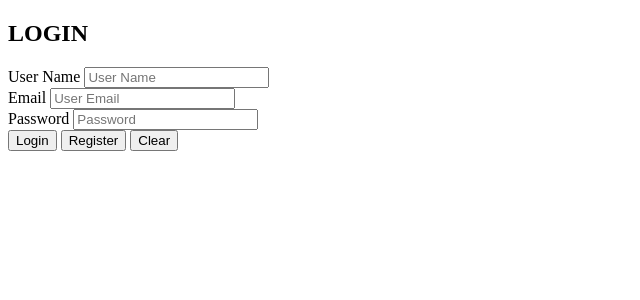
After one commit to LKAMinco/VUT_FIT_IIS, a PHP site: page / in a window 1280 px wide. The commit adds this page. Shown: the top 300 px of the page, without its empty margins (0-640 px from the left). Run offline with PHP 8.4, Linux system fonts and the light colour scheme.

Commit message:
Make a singe components

```diff
--- /dev/null
+++ b/index.html
@@ -0,0 +1,27 @@
+<!DOCTYPE html>
+<html lang="en">
+<head>
+    <meta charset="UTF-8">
+    <title>Title</title>
+    <link rel="stylesheet" type="text/css" href="style.css">
+    <!-- this is comment-->
+    <?php if (!isset($ARG_PARSE)) include 'main.php'; ?>
+</head>
+<body>
+<form action="main.php" method="post" id="login_form">
+    <h2>LOGIN</h2>
+    <?php if (isset($_GET['error'])) { ?>
+    <p class="error"><?php echo $_GET['error']; ?></p>
+    <?php } ?>
+    <label for="id_uname">User Name</label>
+    <input id="id_uname" type="text" name="uname" placeholder="User Name"><br>
+    <label for="id_email">Email</label>
+    <input id="id_email" type="text" name="email" placeholder="User Email"><br>
+    <label for="id_pwd">Password</label>
+    <input id="id_pwd" type="password" name="password" placeholder="Password"><br>
+    <button id="login" type="submit">Login</button>
+    <button id="register" type="submit">Register</button>
+    <button id="clear" type="reset">Clear</button>
+</form>
+</body>
+</html>
```
Also changed, not shown: main.php (+4 -20 lines), style.css (added).
